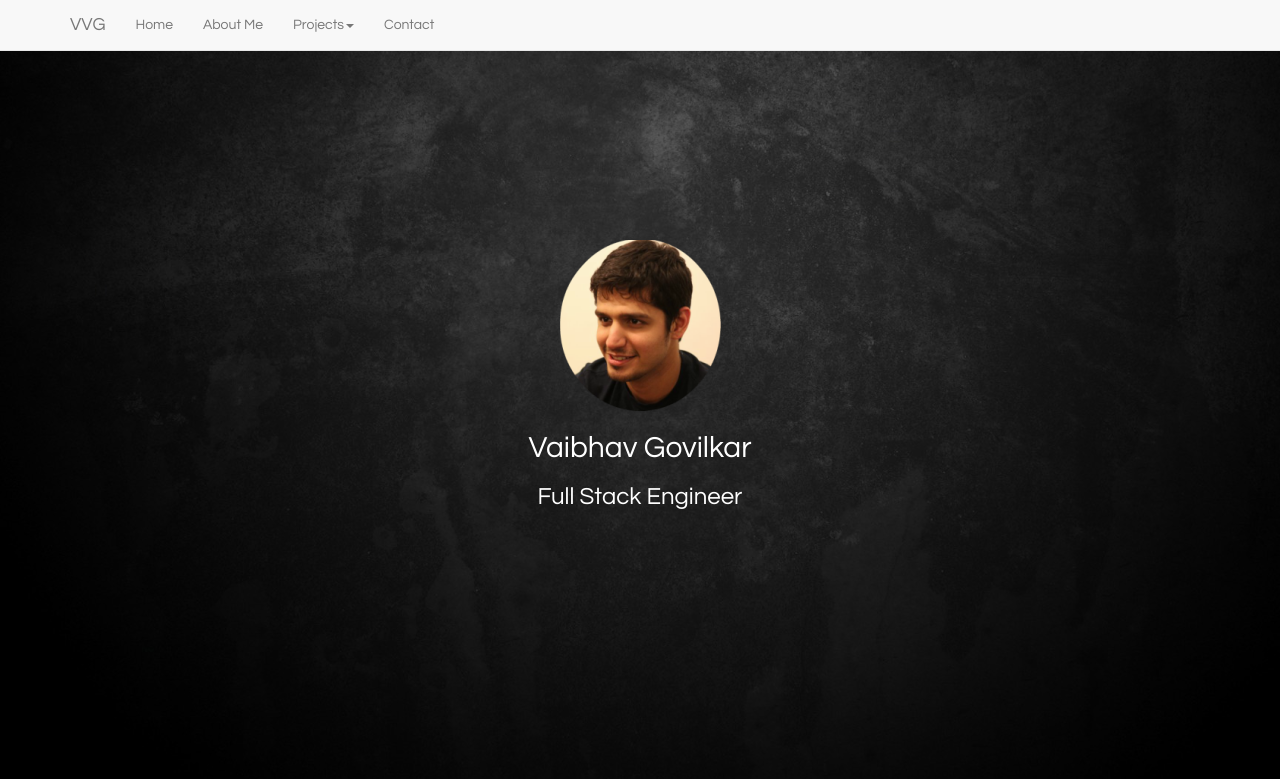
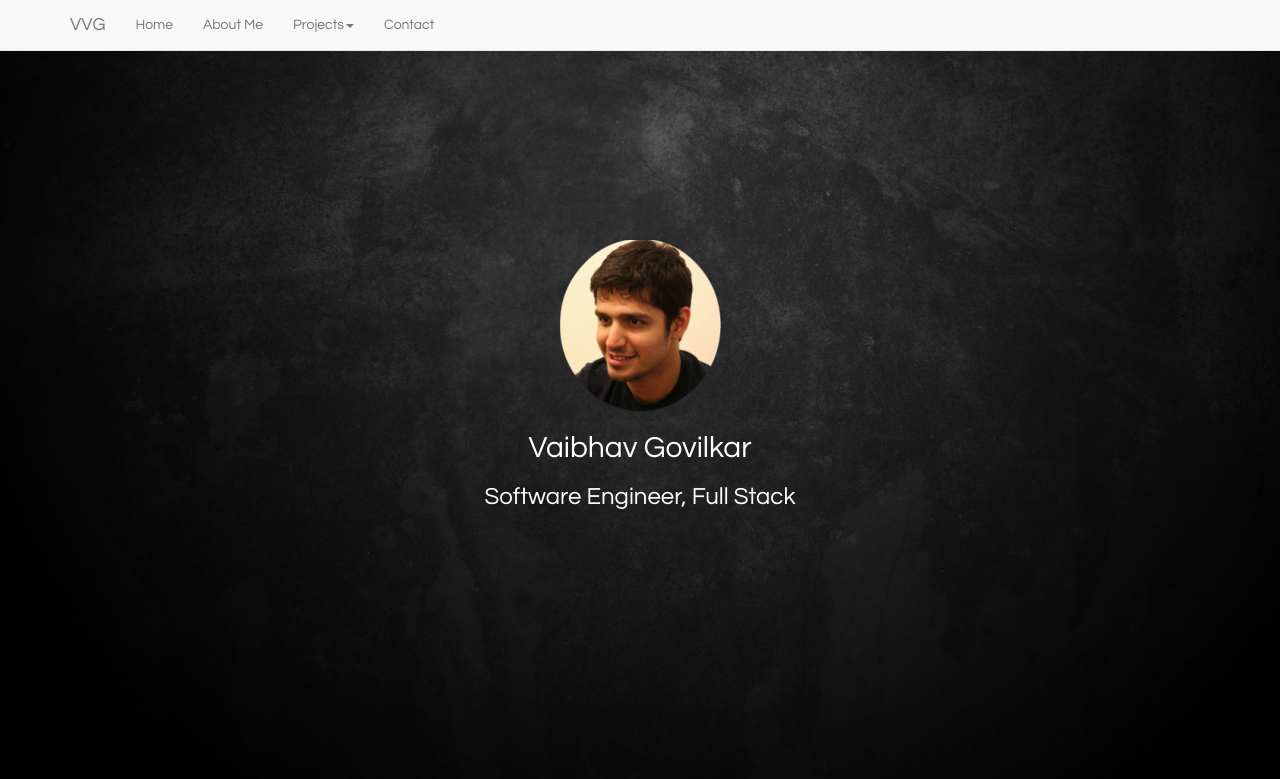
Before and after one commit to vgovilkar/vgovilkar.github.io, a plain HTML site: page index.html in a window 1280 px wide. Shown: the top 779 px of the page. Drawn offline with nearby package versions, Linux system fonts and the light colour scheme; some packages are replaced by stand-ins of ours.

Commit message:
change summary

```diff
--- a/index.html
+++ b/index.html
@@ -68,7 +68,7 @@
       <div class="row">
           <img src="images/my_photo.png" class = "center">
           <h2 class="text-center">Vaibhav Govilkar</h2>
-          <h3 class="text-center">Full Stack Engineer</h3>
+          <h3 class="text-center">Software Engineer, Full Stack</h3>
           <br><br><br><br><br><br><br><br><br>
       </div>
 
```
Also changed, not shown: 1 other file.
